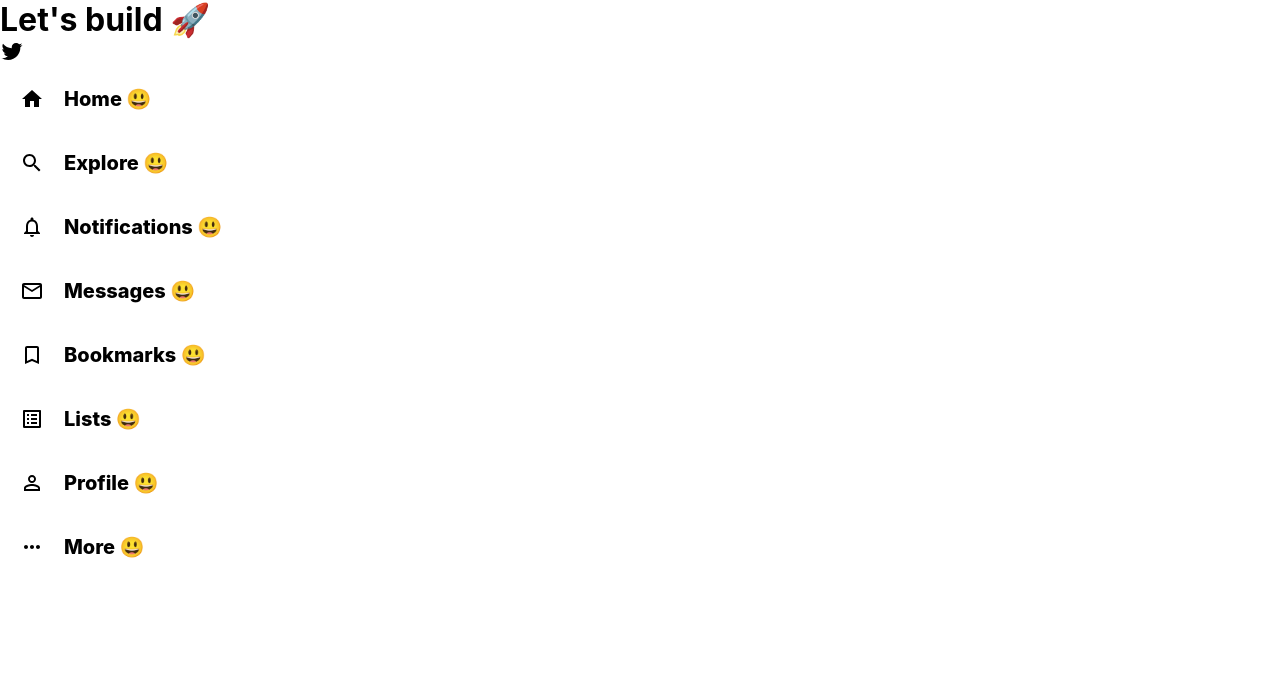
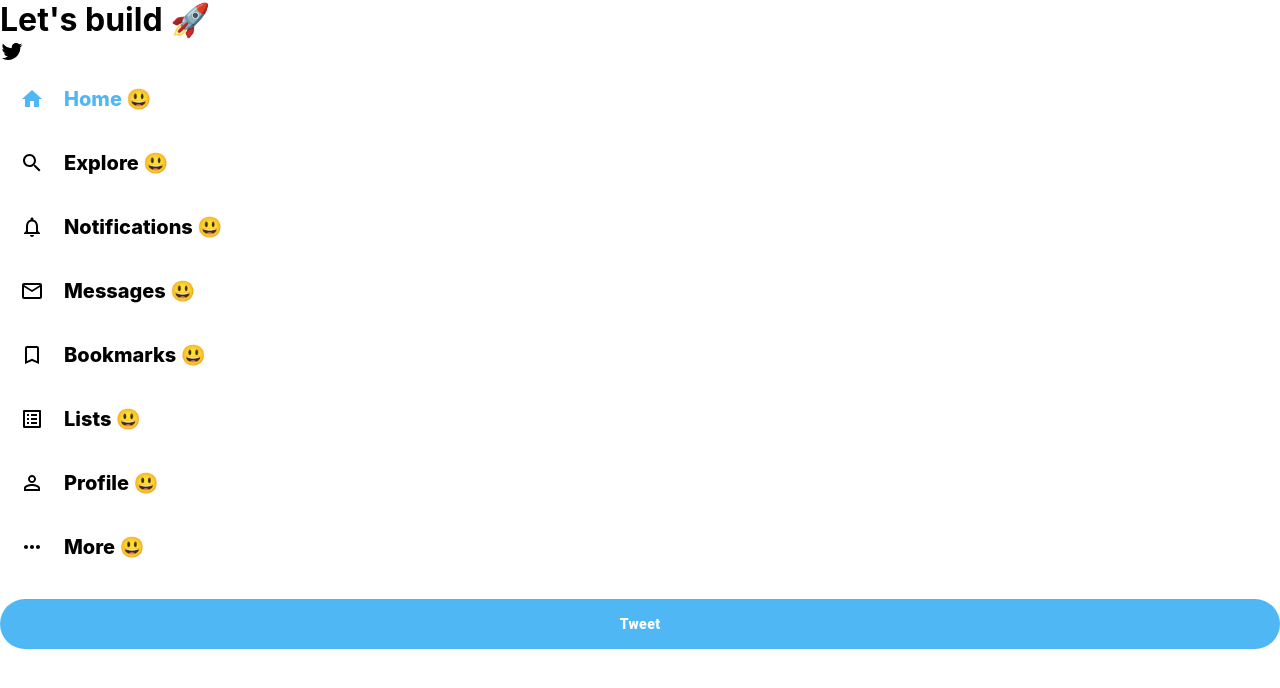
Before and after one commit to m1-key/m1key-TwitterClone, a React (Create React App) app: page / in a window 1280 px wide. Shown: the top 688 px of the page. Built offline with nearby package versions, Linux system fonts and the light colour scheme.

Commit message:
Sidebar First Stage Completed

```diff
--- a/src/SideBar/SidebarOption.css
+++ b/src/SideBar/SidebarOption.css
@@ -26,3 +26,7 @@
     font-size: 20px;
     margin-right: 20px;
 }
+/* We are giving the active sidebar a different color */
+.sidebarOption--active{
+    color: var(--twitter-color);
+}
--- a/src/SideBar/SidebarOption.js
+++ b/src/SideBar/SidebarOption.js
@@ -3,7 +3,7 @@
 
 function SidebarOption(props) {
   return (
-    <div className="sidebarOption">
+    <div className={`sidebarOption ${props.active && 'sidebarOption--active'}`}>
         <props.Icon></props.Icon>
       <h2>{props.text} 😃 </h2>
     </div>
--- a/src/SideBar/index.css
+++ b/src/SideBar/index.css
@@ -0,0 +1,10 @@
+.sidebar--tweet {
+  background-color: var(--twitter-color) !important;
+  border: none !important;
+  color: white !important;
+  font-weight: 900 !important;
+  text-transform: inherit !important;
+  border-radius: 30px !important;
+  height: 50px !important;
+  margin-top: 20px !important;
+}
--- a/src/SideBar/index.js
+++ b/src/SideBar/index.js
@@ -9,12 +9,15 @@
 import ListAltIcon from "@material-ui/icons/ListAlt";
 import PermIdentityIcon from "@material-ui/icons/PermIdentity";
 import MoreHorizIcon from "@material-ui/icons/MoreHoriz";
+import { Button } from "@material-ui/core";
+
+import "./index.css"
 
 function SideBar() {
   return (
     <div className="sidebar">
       <TwitterIcon />
-      <SidebarOption Icon={HomeIcon} text={"Home"} />
+      <SidebarOption active Icon={HomeIcon} text={"Home"} />
       <SidebarOption Icon={SearchIcon} text={"Explore"} />
       <SidebarOption Icon={NotificationsNoneIcon} text={"Notifications"} />
       <SidebarOption Icon={MailOutlineIcon} text="Messages" />
@@ -22,6 +25,7 @@
       <SidebarOption Icon={ListAltIcon} text="Lists" />
       <SidebarOption Icon={PermIdentityIcon} text="Profile" />
       <SidebarOption Icon={MoreHorizIcon} text="More" />
+      <Button variant="outlined" className="sidebar--tweet" fullWidth>Tweet</Button>
     </div>
   );
 }
```
